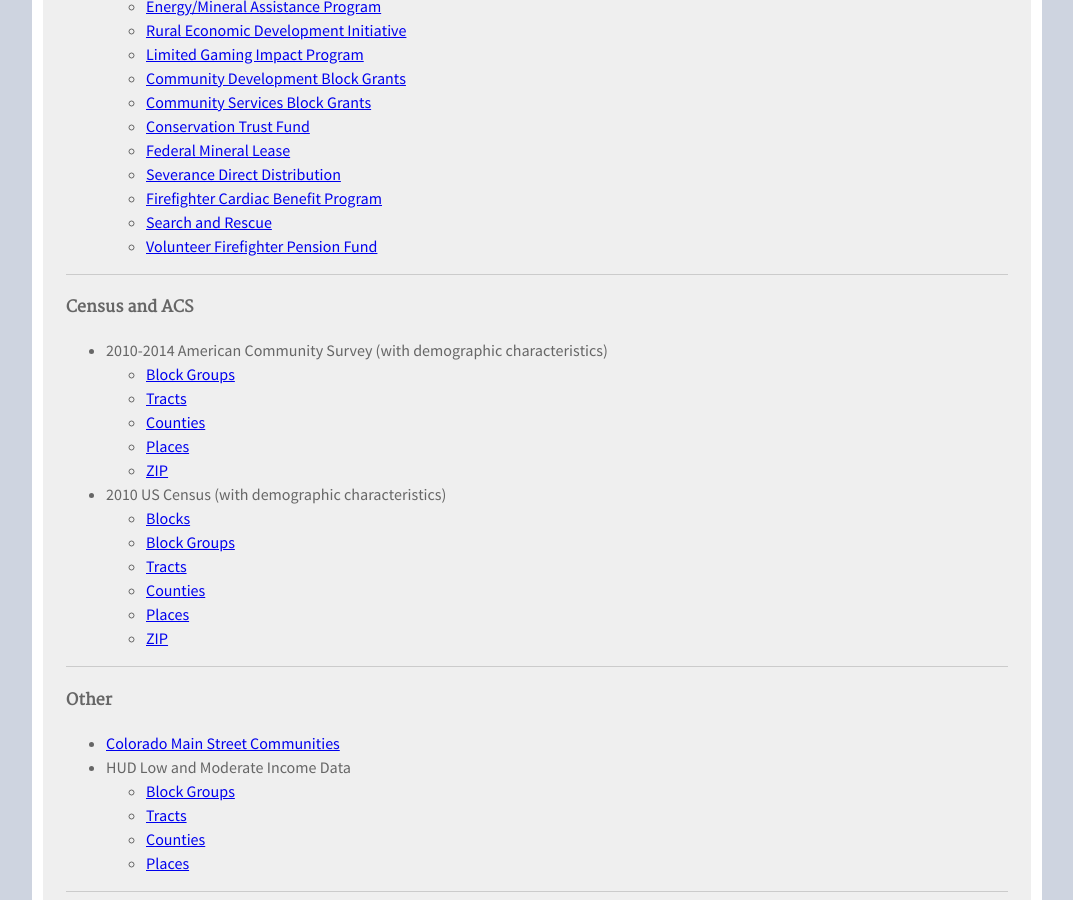
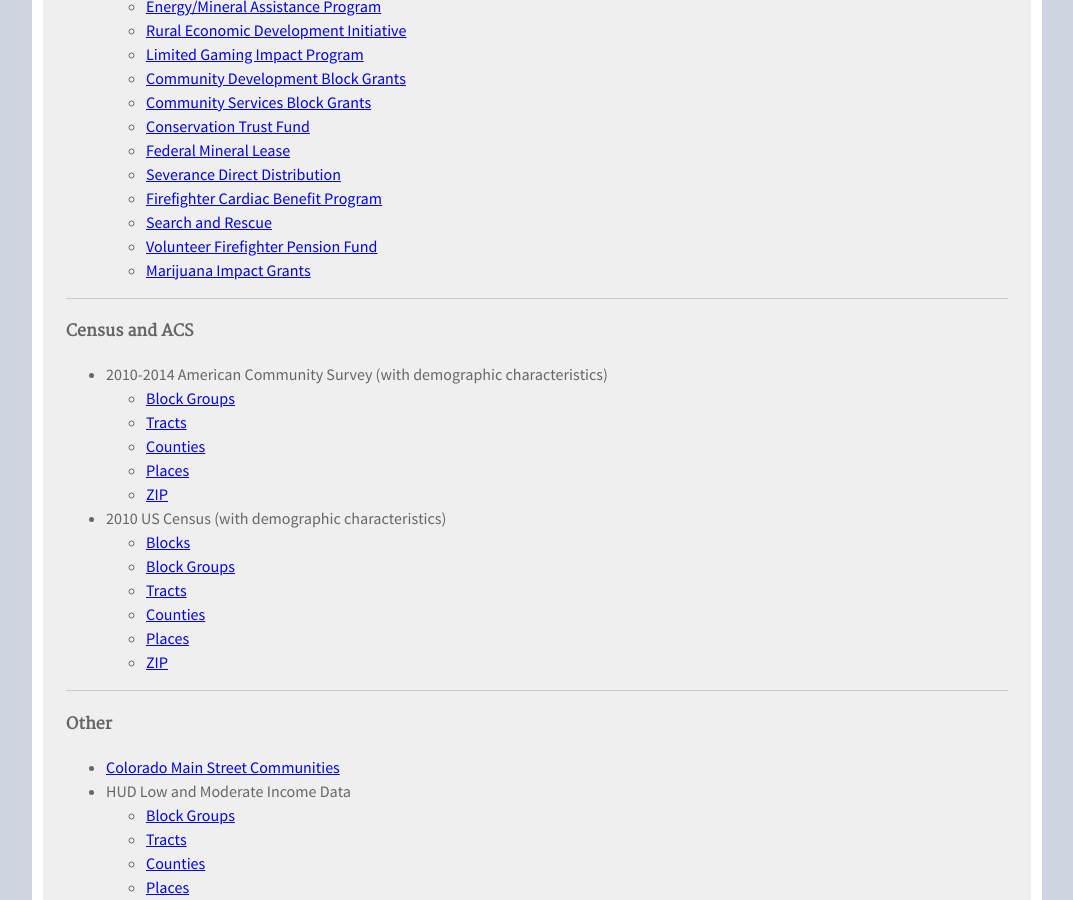
Before and after one commit to TBleess/Website_New, a Jekyll site: the page built from pages/8_GIS/gis-data.md, in a window 1280 px wide and 900 px high, scrolled down 1132 px. Shown: the whole window, without its empty margins (103-1176 px from the left). Built offline with Jekyll 4.4.1, drawn with Linux system fonts in a browser that asks for light colours.

Commit message:
Added Marijuana Impact Grants

```diff
--- a/pages/8_GIS/gis-data.md
+++ b/pages/8_GIS/gis-data.md
@@ -59,6 +59,7 @@
   - [Firefighter Cardiac Benefit Program](https://storage.googleapis.com/co-publicdata/FFB_grants.csv)
   - [Search and Rescue](https://storage.googleapis.com/co-publicdata/SAR_grants.csv)
   - [Volunteer Firefighter Pension Fund](https://storage.googleapis.com/co-publicdata/VFP_grants.csv)
+  - [Marijuana Impact Grants](https://storage.googleapis.com/co-publicdata/MJ_grants.csv)
 
 ----
 
```
